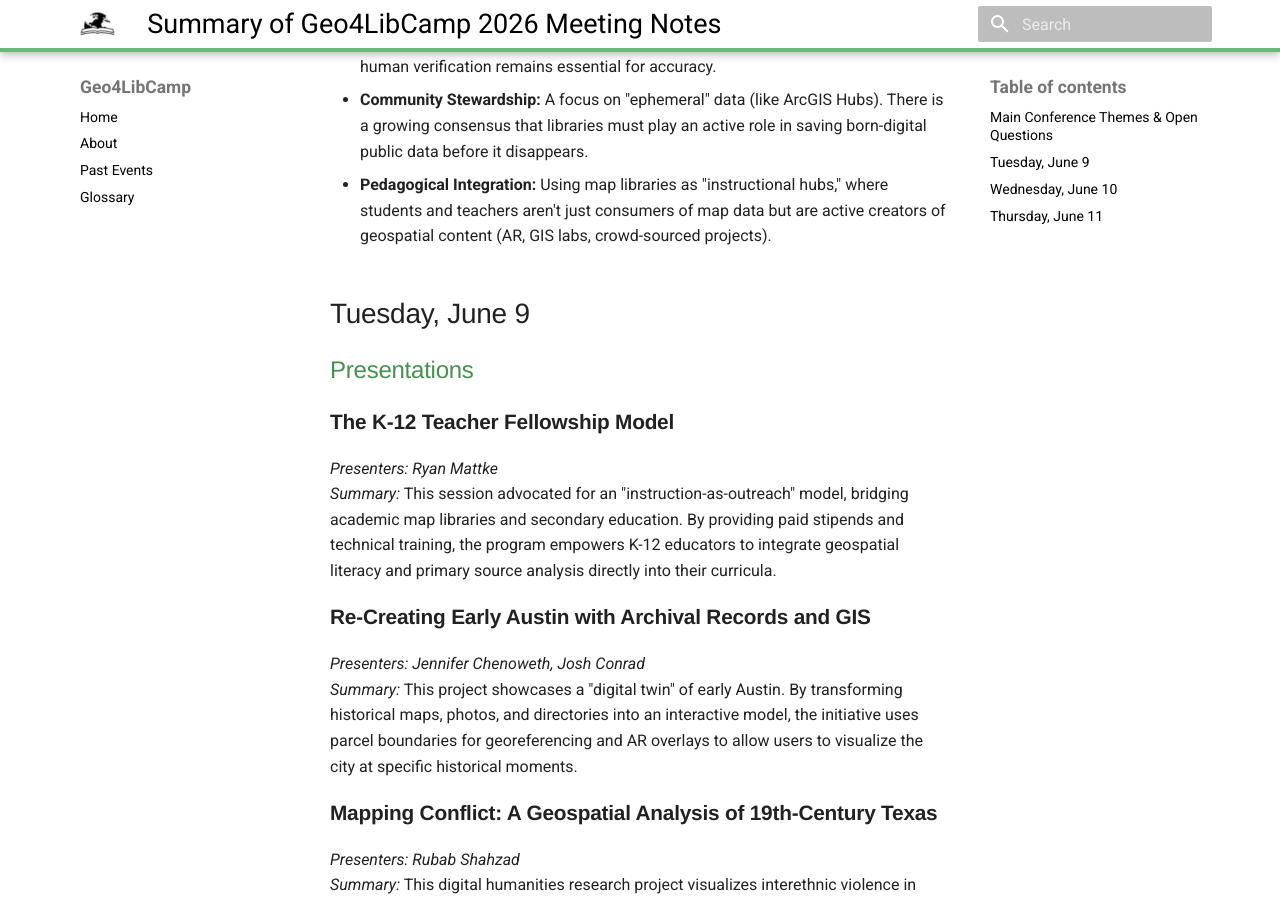
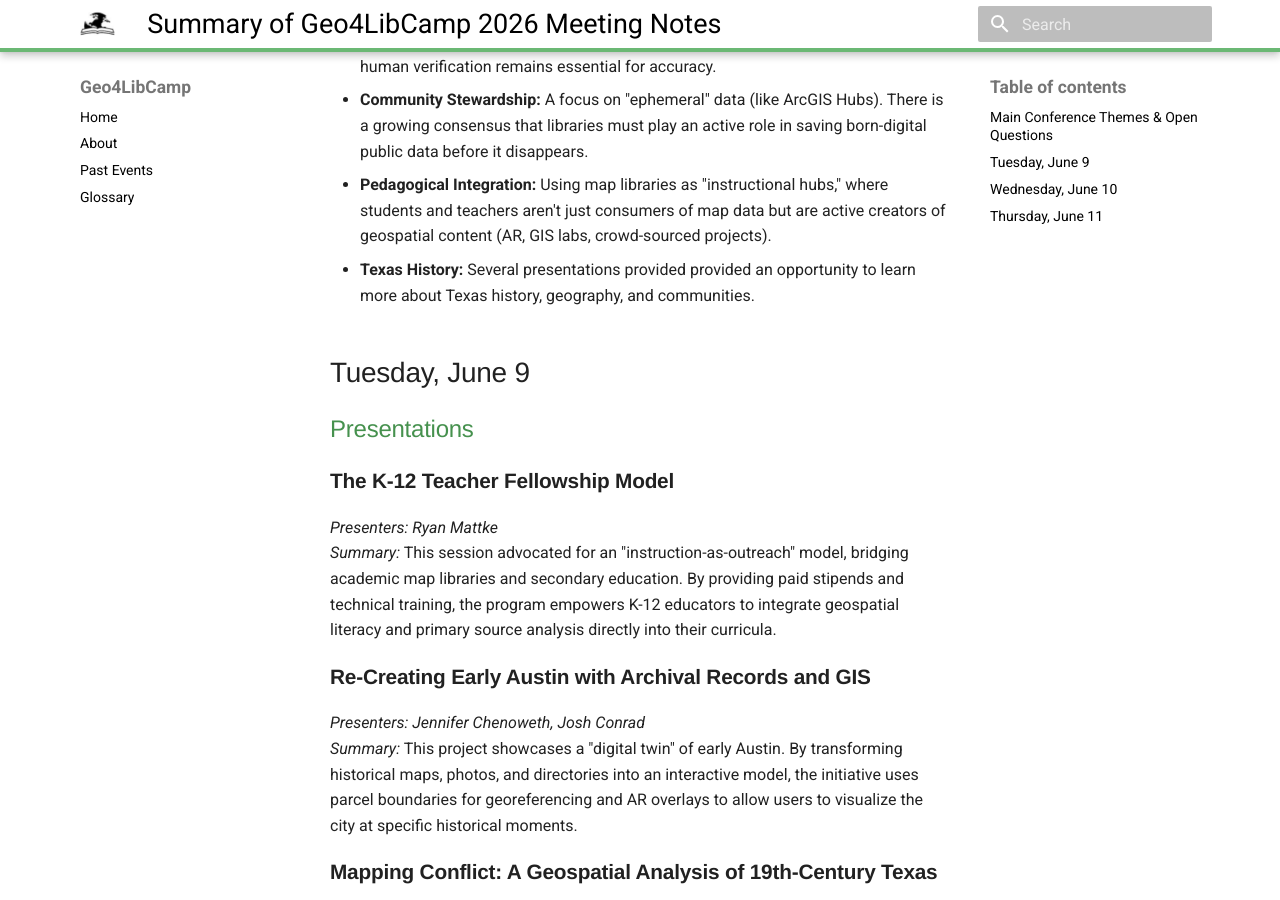
Before and after one commit to geo4lib/geo4libcamp-website, an MkDocs documentation site: the page built from docs/2026/summary.md, in a window 1280 px wide and 900 px high, scrolled down 473 px. Built offline with MkDocs 1.6.1 and Material for MkDocs 9.7.7, drawn with Linux system fonts in a browser that asks for light colours.

Commit message:
Update summary.md

```diff
--- a/docs/2026/summary.md
+++ b/docs/2026/summary.md
@@ -10,6 +10,7 @@
 * **Scaling via Automation & AI:** Strong interest in using AI for metadata authoring, text extraction, and automated georeferencing, balanced with a recognition that human verification remains essential for accuracy.
 * **Community Stewardship:** A focus on "ephemeral" data (like ArcGIS Hubs). There is a growing consensus that libraries must play an active role in saving born-digital public data before it disappears.
 * **Pedagogical Integration:** Using map libraries as "instructional hubs," where students and teachers aren't just consumers of map data but are active creators of geospatial content (AR, GIS labs, crowd-sourced projects).
+* **Texas History:** Several presentations provided provided an opportunity to learn more about Texas history, geography, and communities.
 
 ## Tuesday, June 9
 
```
